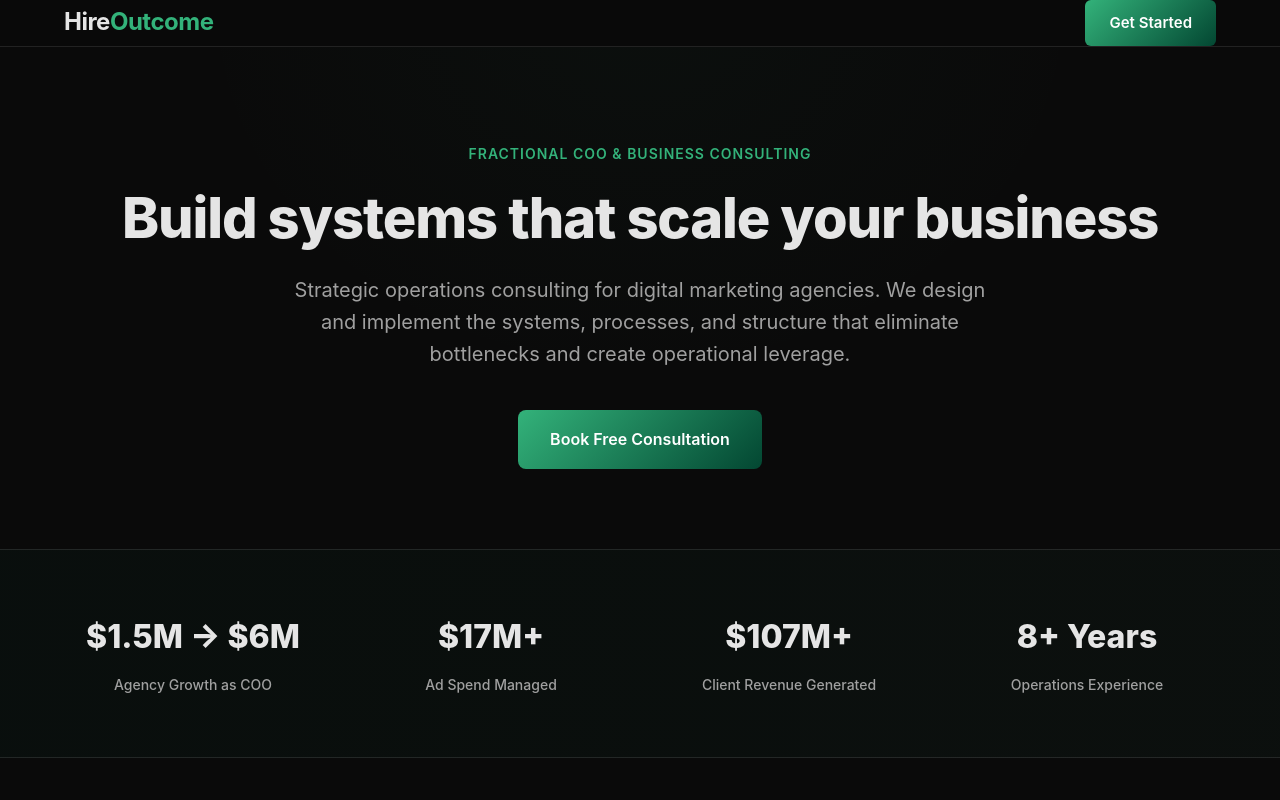
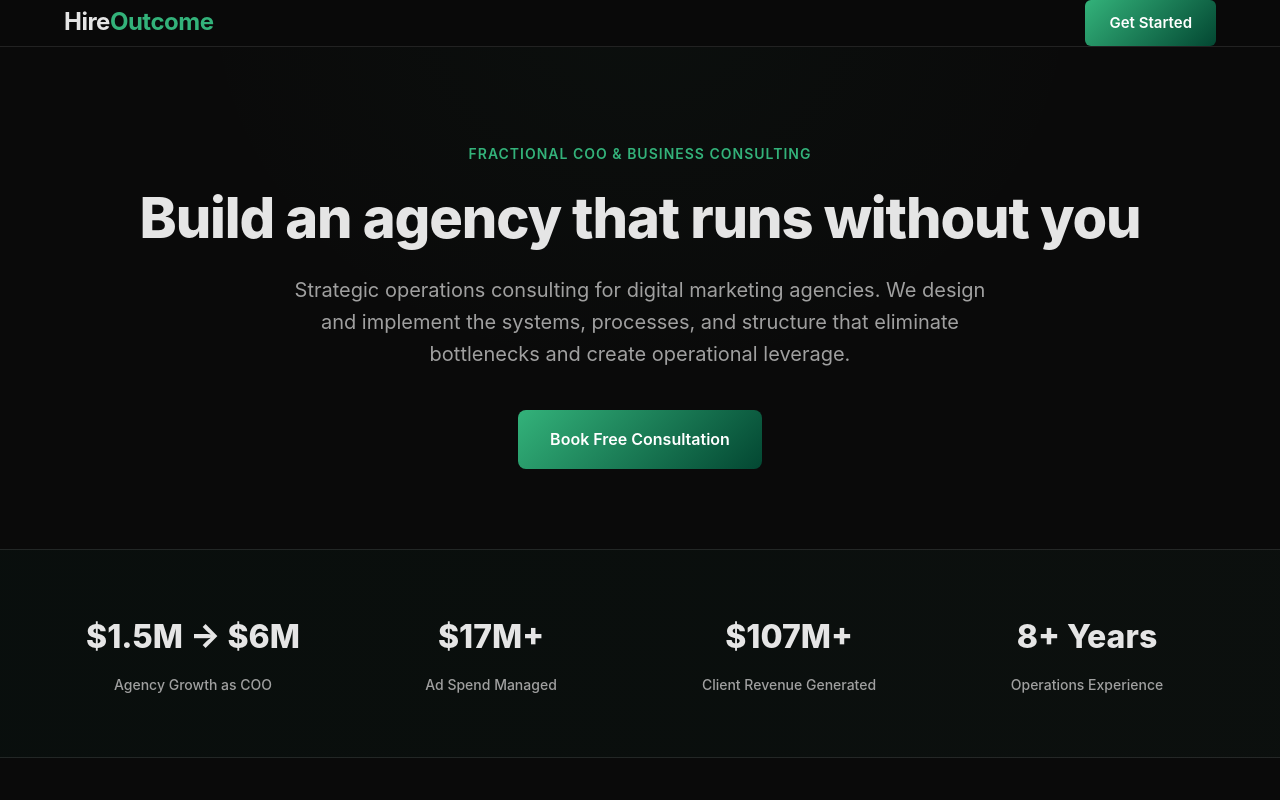
Before and after one commit to hireoutcome/website, a plain HTML site: page index.html in a window 1280 px wide. Shown: the top 800 px of the page. Drawn offline with Linux system fonts and the light colour scheme.

Commit message:
Update H1 index.html

```diff
--- a/index.html
+++ b/index.html
@@ -840,7 +840,7 @@
     <section class="hero">
         <div class="container">
             <div class="hero-tag">Fractional COO & Business Consulting</div>
-            <h1>Build systems that scale your business</h1>
+            <h1>Build an agency that runs without you</h1>
             <p class="hero-subtitle">Strategic operations consulting for digital marketing agencies. We design and implement the systems, processes, and structure that eliminate bottlenecks and create operational leverage.</p>
             <a href="#consultation" class="cta-button">Book Free Consultation</a>
         </div>
```
